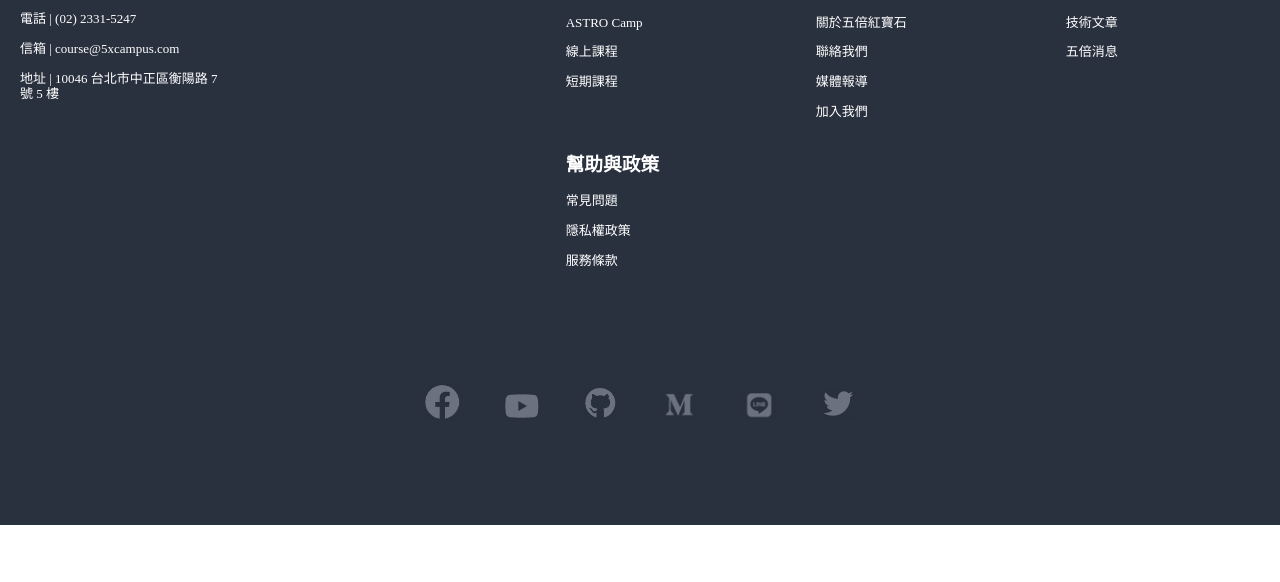
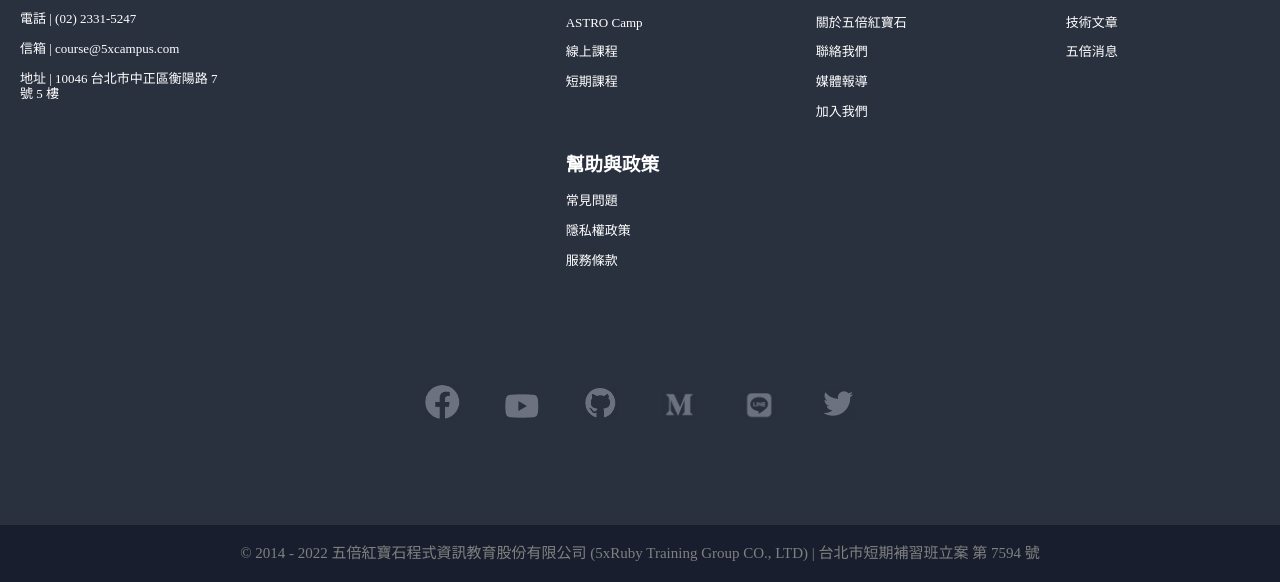
Before and after one commit to wl02599509/5xRuby_HTML_CSS_Practice, a plain HTML site: page Homework_5xRuby_web/5xRuby.html in a window 1280 px wide. Shown: the part 6629-7211 px from the top of the page. Before the commit the page ends 7154 px from the top, so only its background shows below. Drawn offline with Linux system fonts and the light colour scheme.

Commit message:
section_11 done

```diff
--- a/Homework_5xRuby_web/5xRuby.html
+++ b/Homework_5xRuby_web/5xRuby.html
@@ -18,7 +18,7 @@
     <link rel="stylesheet" href="section_8.css">
     <link rel="stylesheet" href="section_9.css">
     <link rel="stylesheet" href="section_10.css">
-
+    <link rel="stylesheet" href="section_11.css">
     <style>
 
 
@@ -517,5 +517,8 @@
             </div>
         </div>
     </section>
+    <section class="section_11">
+        <p>&copy; 2014 - 2022 五倍紅寶石程式資訊教育股份有限公司 (5xRuby Training Group CO., LTD) | 台北市短期補習班立案 第 7594 號</p>
+    </section>
 </body>
 </html>
--- /dev/null
+++ b/Homework_5xRuby_web/section_11.css
@@ -0,0 +1,11 @@
+.section_11{
+    background-color: rgba(24,30,45);
+    margin: 0px;
+}
+.section_11 p{
+    text-align: center;
+    font-size: 15px;
+    color: gray;
+    padding: 20px;
+    margin: 0px;
+}
```
